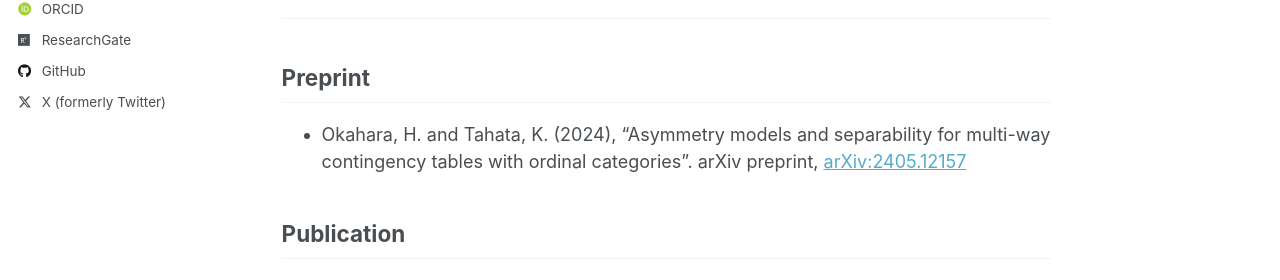
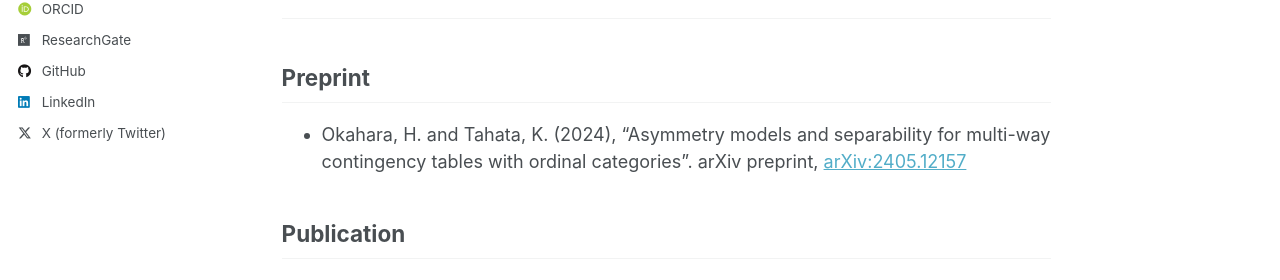
Before and after one commit to h-okahara/h-okahara.github.io, a Jekyll site: the page built from _pages/about.md, in a window 1280 px wide. Shown: the part 492-772 px from the top of the page. Built offline with Jekyll 4.4.1, drawn with Linux system fonts in a browser that asks for light colours; some web fonts are replaced.

Commit message:
Update _config.yml

```diff
--- a/_config.yml
+++ b/_config.yml
@@ -32,6 +32,7 @@ author:
   researchgate     : "https://www.researchgate.net/profile/Hisaya-Okahara"
   github           : "h-okahara"
   twitter          : "h_okahara_tus"
+  linkedin         : "h-okahara"
 
 
 # Publication Category
```
